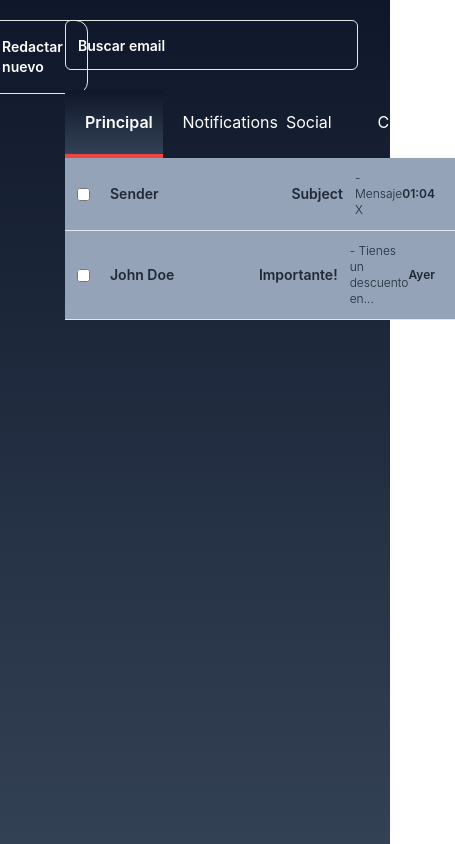
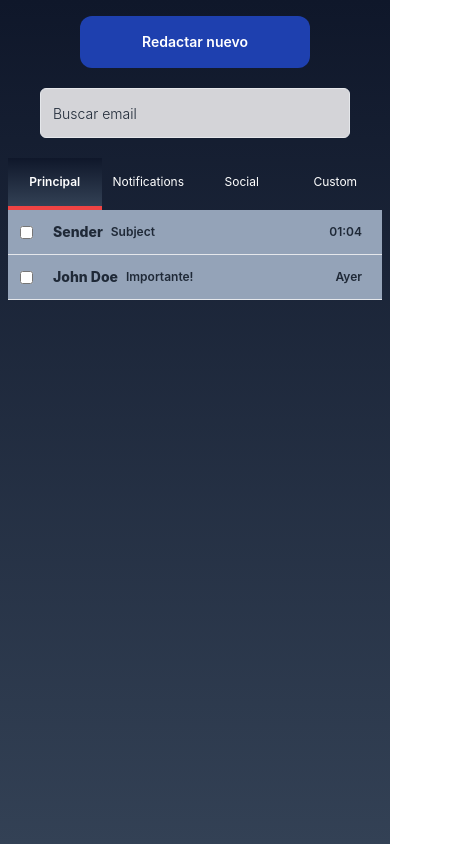
Before and after one commit to jaavier/mailbox, a React (Create React App) app: page / in a window 390 px wide. Shown: the whole page, 455 px wide, since content can reach past the window. Built offline with nearby package versions, Linux system fonts and the light colour scheme.

Commit message:
Update responsive and styles

```diff
--- a/public/index.html
+++ b/public/index.html
@@ -23,7 +23,7 @@
       work correctly both with client-side routing and a non-root public URL.
       Learn how to configure a non-root public URL by running `npm run build`.
     -->
-    <title>@jaavier - Mailbox</title>
+    <title>@jaavier - Mailbox 2.0</title>
     <script src="https://cdn.tailwindcss.com"></script>
   </head>
   <body>
--- a/src/App.tsx
+++ b/src/App.tsx
@@ -16,7 +16,9 @@ function App() {
 					<Sidebar />
 					<Container>
 						<Search />
-						<Inbox />
+            <div className="px-2 lg:px-0">
+  						<Inbox />
+            </div>
 					</Container>
 				</Layout>
 				<Composer />
--- a/src/components/Inbox/PreviewMail.tsx
+++ b/src/components/Inbox/PreviewMail.tsx
@@ -24,9 +24,11 @@ export default function PreviewMail(mail: Mail) {
 					checked={selected.indexOf(mail.id) !== -1}
 				/>
 			</div>
-			<div className="w-52">{mail.nameFrom}</div>
-			<div className="">{mail.subject}</div>
-			<div className="ml-3 text-xs font-light flex-1">- {mail.body}</div>
+			<div className="lg:w-52 lg:mr-0 mr-2 font-extrabold">{mail.nameFrom}</div>
+			<div className="text-xs">{mail.subject}</div>
+			<div className="ml-3 text-xs font-light flex-1">
+        <div className="hidden lg:block">- {mail.body}</div>
+      </div>
 			<div className="mr-2 text-xs">{mail.date}</div>
 		</div>
 	);
--- a/src/components/Inbox/Tab.tsx
+++ b/src/components/Inbox/Tab.tsx
@@ -5,7 +5,7 @@ export default function Tab(props: Tab) {
 
 	return (
 		<div
-			className={`p-5 text-center hover:cursor-pointer text-white ${
+			className={`lg:p-5 py-4 text-center hover:cursor-pointer text-white text-xs lg:text-base ${
 				activeTab === props.id
 					? `border-b-4 border-${props.color}-500 font-semibold bg-gradient-to-b from-slate-900	to-slate-700`
 					: `hover:from-slate-900	hover:to-slate-600 hover:bg-gradient-to-b`
--- a/src/components/Search/index.tsx
+++ b/src/components/Search/index.tsx
@@ -1,8 +1,11 @@
 export default function Search(props: any) {
+  const font = "text-white bg-zinc-300 placeholder-gray-800 placeholder:font-light placeholder:text-sm"
+  const colors = ""
+
 	return (
-		<div className="mb-5">
+		<div className="mb-5 px-10 lg:px-0">
 			<input
-				className="p-3 text-white border rounded-md w-3/4 bg-transparent placeholder-white placeholder:font-semibold placeholder:text-sm outline-none"
+				className={`p-3 border rounded-md w-full lg:w-3/4 outline-none ${font}`}
 				placeholder="Buscar email"
 			/>
 		</div>
--- a/src/layout/Sidebar/index.tsx
+++ b/src/layout/Sidebar/index.tsx
@@ -2,11 +2,15 @@ import { useApp } from "../../context/App";
 
 export default function Sidebar() {
 	const { setOpenComposer } = useApp();
+  const font = "text-white font-semibold text-center text-sm"
+  const colors = "border-blue-600 bg-blue-800"
+  const otherProps = "rounded-xl py-4 px-6 hover:cursor-pointer"
+
 	return (
-		<div className="w-1/6 mt-5">
-			<div className="flex justify-center">
+		<div className="lg:w-1/6 lg:mt-5">
+			<div className="lg:flex lg:justify-center px-20 lg:px-0 pt-4 lg:pt-0">
 				<div
-          className="border rounded-xl py-4 px-6 text-sm hover:cursor-pointer text-white font-semibold"
+          className={`${font} ${colors} ${otherProps}`}
 					onClick={() => {
 						setOpenComposer(true);
 					}}
--- a/src/layout/index.tsx
+++ b/src/layout/index.tsx
@@ -1,5 +1,3 @@
-import React from 'react';
-
 export default function Layout({children}: any) {
-  return <div className="flex">{children}</div>
+  return <div className="md:flex">{children}</div>
 }
```
